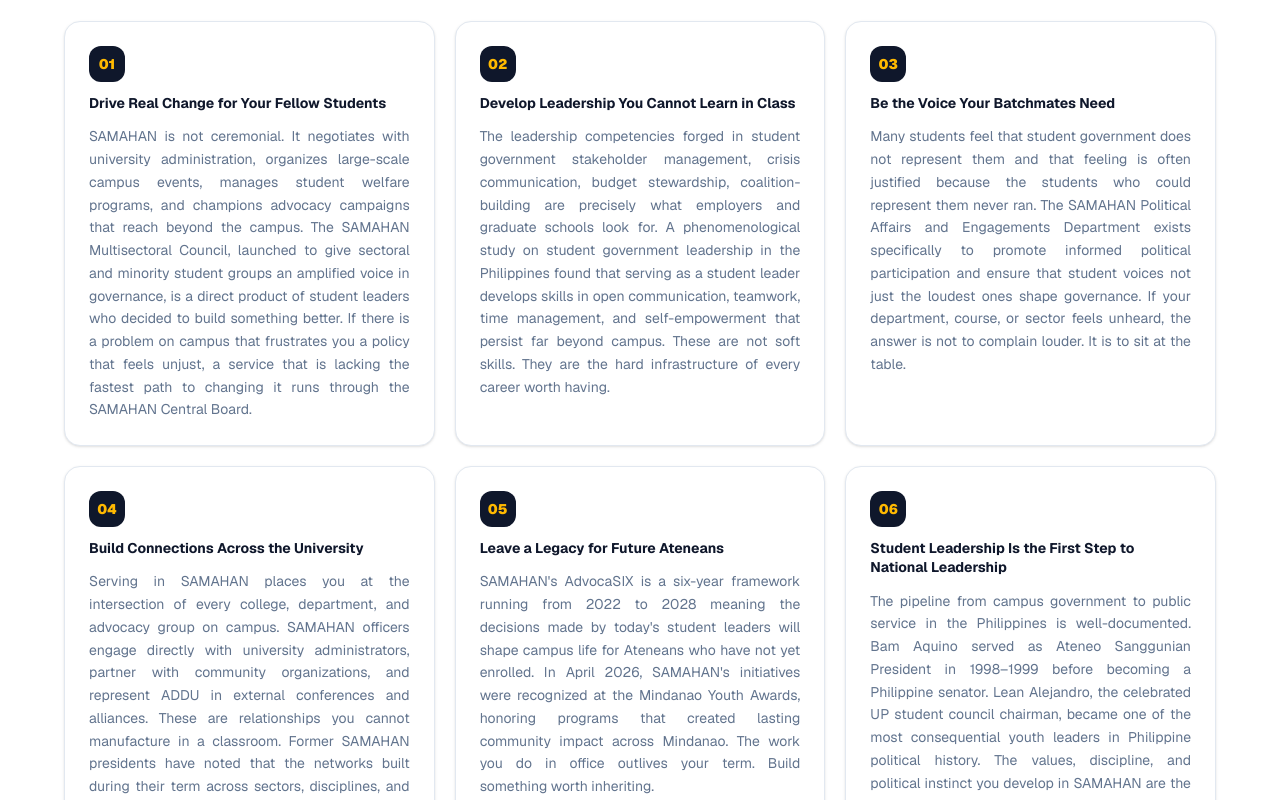
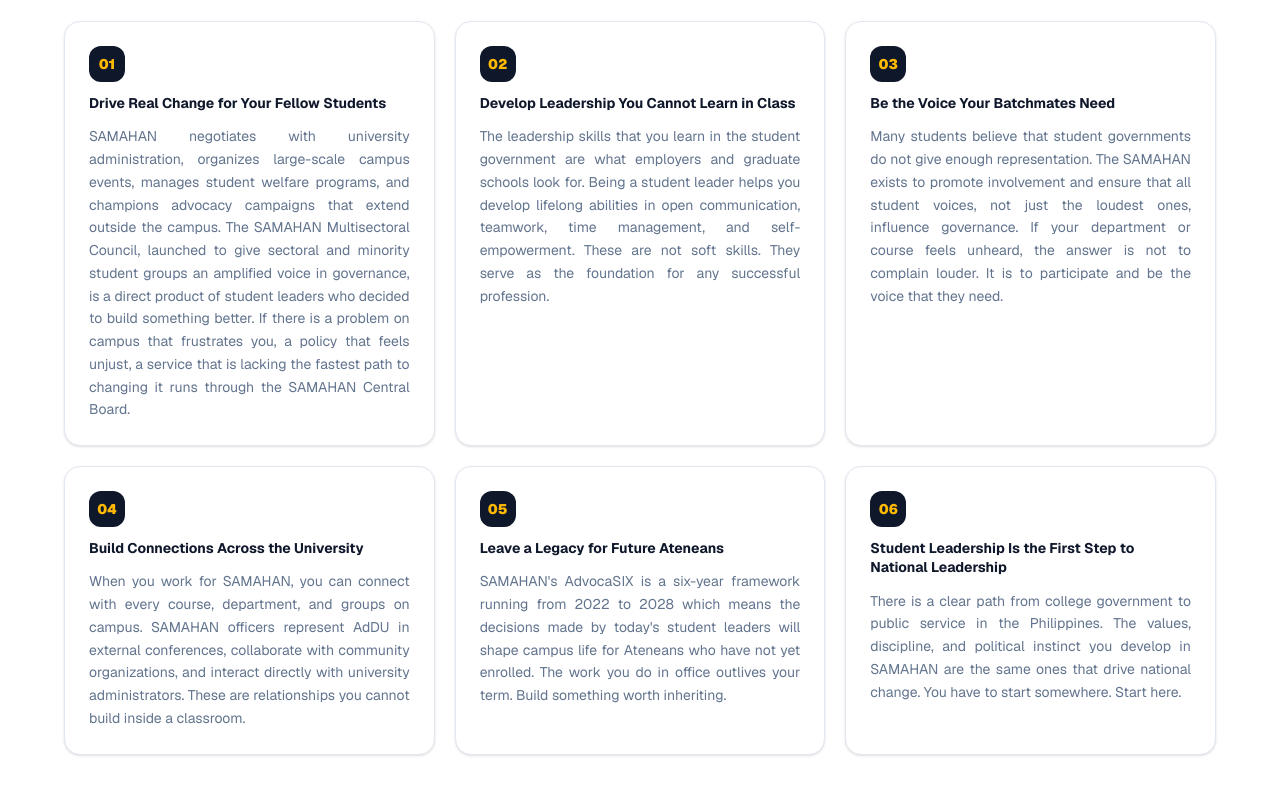
Before and after one commit to MuhasinBiruar/The-Round-Table-A-Student-Government-Hub, a Next.js app: page /participate in a window 1280 px wide. Shown: the part 3080-3880 px from the top of the page. Built offline with nearby package versions, Linux system fonts and the light colour scheme.

Commit message:
Update why run section copy

```diff
--- a/app/participate/page.tsx
+++ b/app/participate/page.tsx
@@ -257,22 +257,22 @@
 
           <div className="grid sm:grid-cols-2 lg:grid-cols-3 gap-5">
             <ReasonCard number={1} title="Drive Real Change for Your Fellow Students">
-              SAMAHAN is not ceremonial. It negotiates with university administration, organizes large-scale campus events, manages student welfare programs, and champions advocacy campaigns that reach beyond the campus. The SAMAHAN Multisectoral Council, launched to give sectoral and minority student groups an amplified voice in governance, is a direct product of student leaders who decided to build something better. If there is a problem on campus that frustrates you a policy that feels unjust, a service that is lacking the fastest path to changing it runs through the SAMAHAN Central Board.
+              SAMAHAN negotiates with university administration, organizes large-scale campus events, manages student welfare programs, and champions advocacy campaigns that extend outside the campus. The SAMAHAN Multisectoral Council, launched to give sectoral and minority student groups an amplified voice in governance, is a direct product of student leaders who decided to build something better. If there is a problem on campus that frustrates you, a policy that feels unjust, a service that is lacking the fastest path to changing it runs through the SAMAHAN Central Board.
             </ReasonCard>
             <ReasonCard number={2} title="Develop Leadership You Cannot Learn in Class">
-              The leadership competencies forged in student government stakeholder management, crisis communication, budget stewardship, coalition-building are precisely what employers and graduate schools look for. A phenomenological study on student government leadership in the Philippines found that serving as a student leader develops skills in open communication, teamwork, time management, and self-empowerment that persist far beyond campus. These are not soft skills. They are the hard infrastructure of every career worth having.
+              The leadership skills that you learn in the student government are what employers and graduate schools look for. Being a student leader helps you develop lifelong abilities in open communication, teamwork, time management, and self-empowerment. These are not soft skills. They serve as the foundation for any successful profession.
             </ReasonCard>
             <ReasonCard number={3} title="Be the Voice Your Batchmates Need">
-              Many students feel that student government does not represent them and that feeling is often justified because the students who could represent them never ran. The SAMAHAN Political Affairs and Engagements Department exists specifically to promote informed political participation and ensure that student voices not just the loudest ones shape governance. If your department, course, or sector feels unheard, the answer is not to complain louder. It is to sit at the table.
+              Many students believe that student governments do not give enough representation. The SAMAHAN exists to promote involvement and ensure that all student voices, not just the loudest ones, influence governance. If your department or course feels unheard, the answer is not to complain louder. It is to participate and be the voice that they need.
             </ReasonCard>
             <ReasonCard number={4} title="Build Connections Across the University">
-              Serving in SAMAHAN places you at the intersection of every college, department, and advocacy group on campus. SAMAHAN officers engage directly with university administrators, partner with community organizations, and represent ADDU in external conferences and alliances. These are relationships you cannot manufacture in a classroom. Former SAMAHAN presidents have noted that the networks built during their term across sectors, disciplines, and even generations of Ateneans became the most durable asset of their student leadership experience.
+              When you work for SAMAHAN, you can connect with every course, department, and groups on campus. SAMAHAN officers represent AdDU in external conferences, collaborate with community organizations, and interact directly with university administrators. These are relationships you cannot build inside a classroom.
             </ReasonCard>
             <ReasonCard number={5} title="Leave a Legacy for Future Ateneans">
-              SAMAHAN&apos;s AdvocaSIX is a six-year framework running from 2022 to 2028 meaning the decisions made by today&apos;s student leaders will shape campus life for Ateneans who have not yet enrolled. In April 2026, SAMAHAN&apos;s initiatives were recognized at the Mindanao Youth Awards, honoring programs that created lasting community impact across Mindanao. The work you do in office outlives your term. Build something worth inheriting.
+              SAMAHAN&apos;s AdvocaSIX is a six-year framework running from 2022 to 2028 which means the decisions made by today&apos;s student leaders will shape campus life for Ateneans who have not yet enrolled. The work you do in office outlives your term. Build something worth inheriting.
             </ReasonCard>
             <ReasonCard number={6} title="Student Leadership Is the First Step to National Leadership">
-              The pipeline from campus government to public service in the Philippines is well-documented. Bam Aquino served as Ateneo Sanggunian President in 1998–1999 before becoming a Philippine senator. Lean Alejandro, the celebrated UP student council chairman, became one of the most consequential youth leaders in Philippine political history. The values, discipline, and political instinct you develop in SAMAHAN are the same ones that drive national change. You have to start somewhere. Start here.
+              There is a clear path from college government to public service in the Philippines. The values, discipline, and political instinct you develop in SAMAHAN are the same ones that drive national change. You have to start somewhere. Start here.
             </ReasonCard>
           </div>
         </div>
```
